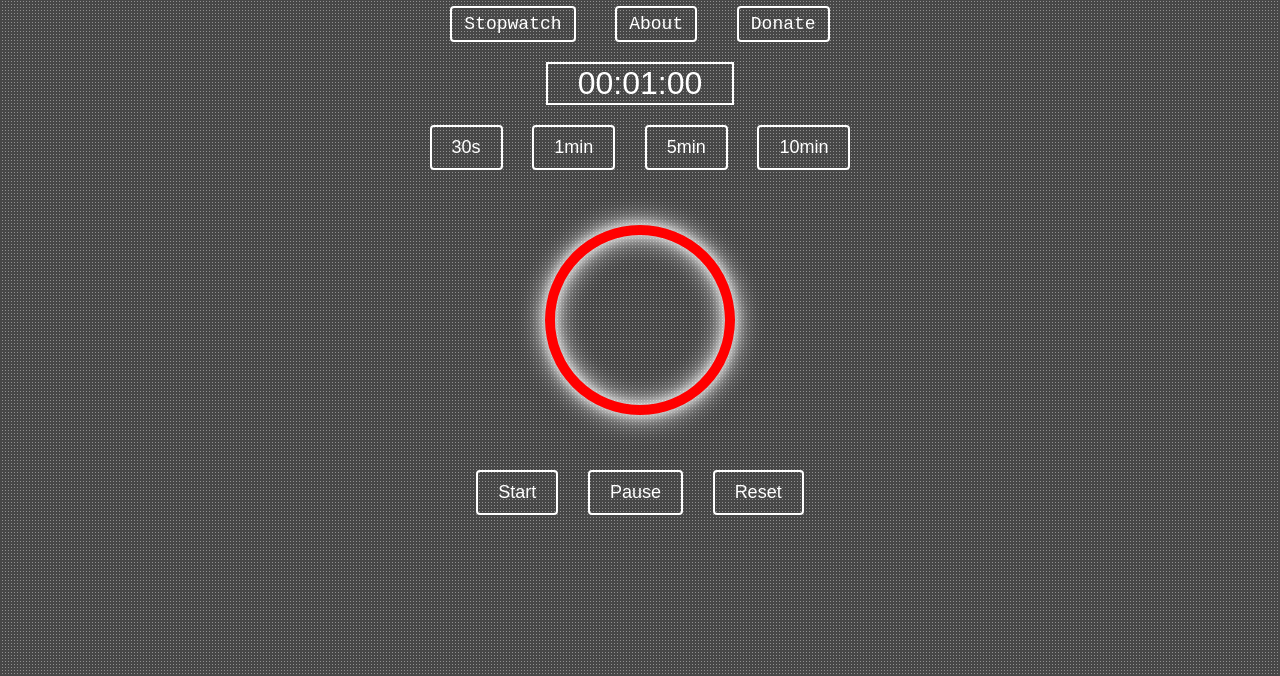
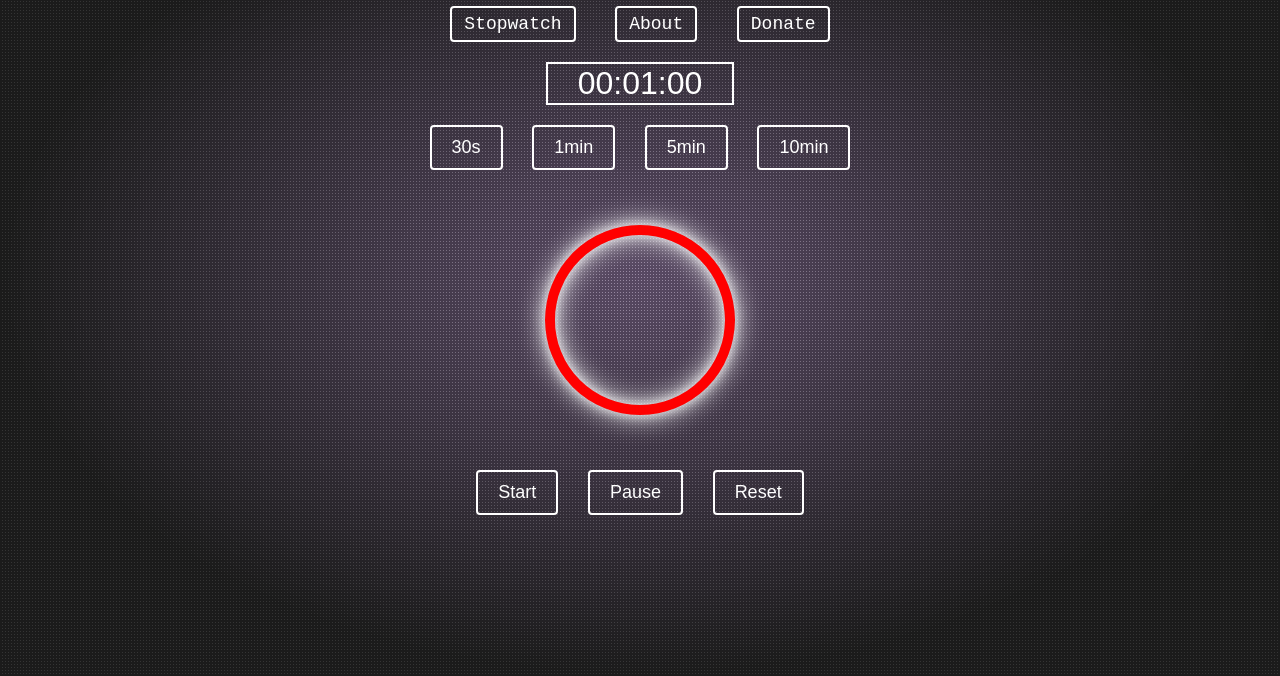
Before and after one commit to OctoINI/stopwatchtimer, a website: page public/index.html in a window 1280 px wide. Shown: the part 124-800 px from the top of the page. Drawn offline with Linux system fonts and the light colour scheme.

Commit message:
Update index.html
updated

```diff
--- a/public/index.html
+++ b/public/index.html
@@ -4,8 +4,6 @@
   <meta charset="UTF-8" />
   <meta name="viewport" content="width=device-width, initial-scale=1.0"/>
   <title>Smooth Countdown Timer</title>
-
-  <!-- ✅ Favicon -->
   <link rel="icon" type="image/x-icon" href="/clocktime.ico" />
   <link rel="shortcut icon" href="/clocktime.ico" type="image/x-icon" />
 
@@ -20,7 +18,18 @@
     background: black;
   }
 
-  /* ✅ Starfield Layers */
+  /* 🌌 Nebula Gradient Overlay */
+  .nebula {
+    position: fixed;
+    top: 0; left: 0;
+    width: 100vw;
+    height: 100vh;
+    background: radial-gradient(ellipse at center, rgba(75,0,130,0.2) 0%, rgba(0,0,0,0.7) 70%);
+    z-index: 1;
+    pointer-events: none;
+  }
+
+  /* ✨ Star Layers */
   .stars, .stars2, .stars3 {
     position: fixed;
     top: 0;
@@ -29,32 +38,34 @@
     height: 200%;
     background-repeat: repeat;
     z-index: 0;
-    animation: moveStars 200s linear infinite;
+    pointer-events: none;
+    animation: moveStars 300s linear infinite;
   }
 
   .stars {
     background-image: radial-gradient(white 1px, transparent 1px);
     background-size: 3px 3px;
-    opacity: 0.4;
+    opacity: 0.5;
+    animation-duration: 200s;
   }
 
   .stars2 {
     background-image: radial-gradient(white 1px, transparent 1px);
     background-size: 2px 2px;
+    opacity: 0.25;
     animation-duration: 300s;
-    opacity: 0.2;
   }
 
   .stars3 {
     background-image: radial-gradient(white 2px, transparent 1px);
-    background-size: 1.5px 1.5px;
+    background-size: 1px 1px;
+    opacity: 0.15;
     animation-duration: 400s;
-    opacity: 0.1;
   }
 
   @keyframes moveStars {
-    from { transform: translate(0, 0); }
-    to   { transform: translate(-50%, -50%); }
+    0% { transform: translate(0, 0); }
+    100% { transform: translate(-50%, -50%); }
   }
 
   #overlay {
@@ -164,10 +175,11 @@
 </head>
 <body>
 
-<!-- ✅ Parallax Starfield Background -->
+<!-- 🌌 Background Effects -->
 <div class="stars"></div>
 <div class="stars2"></div>
 <div class="stars3"></div>
+<div class="nebula"></div>
 
 <div id="overlay"></div>
 
```
